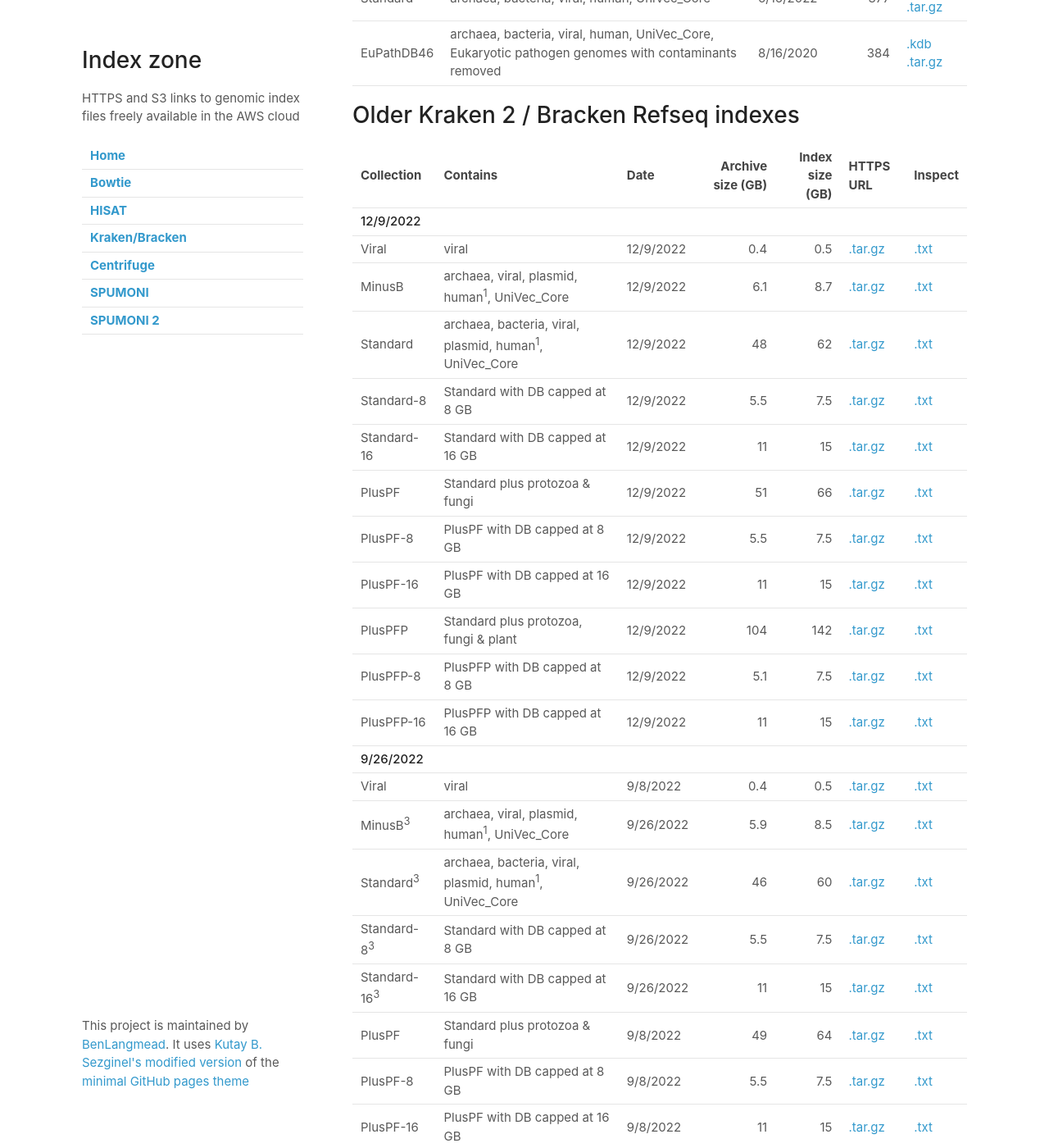
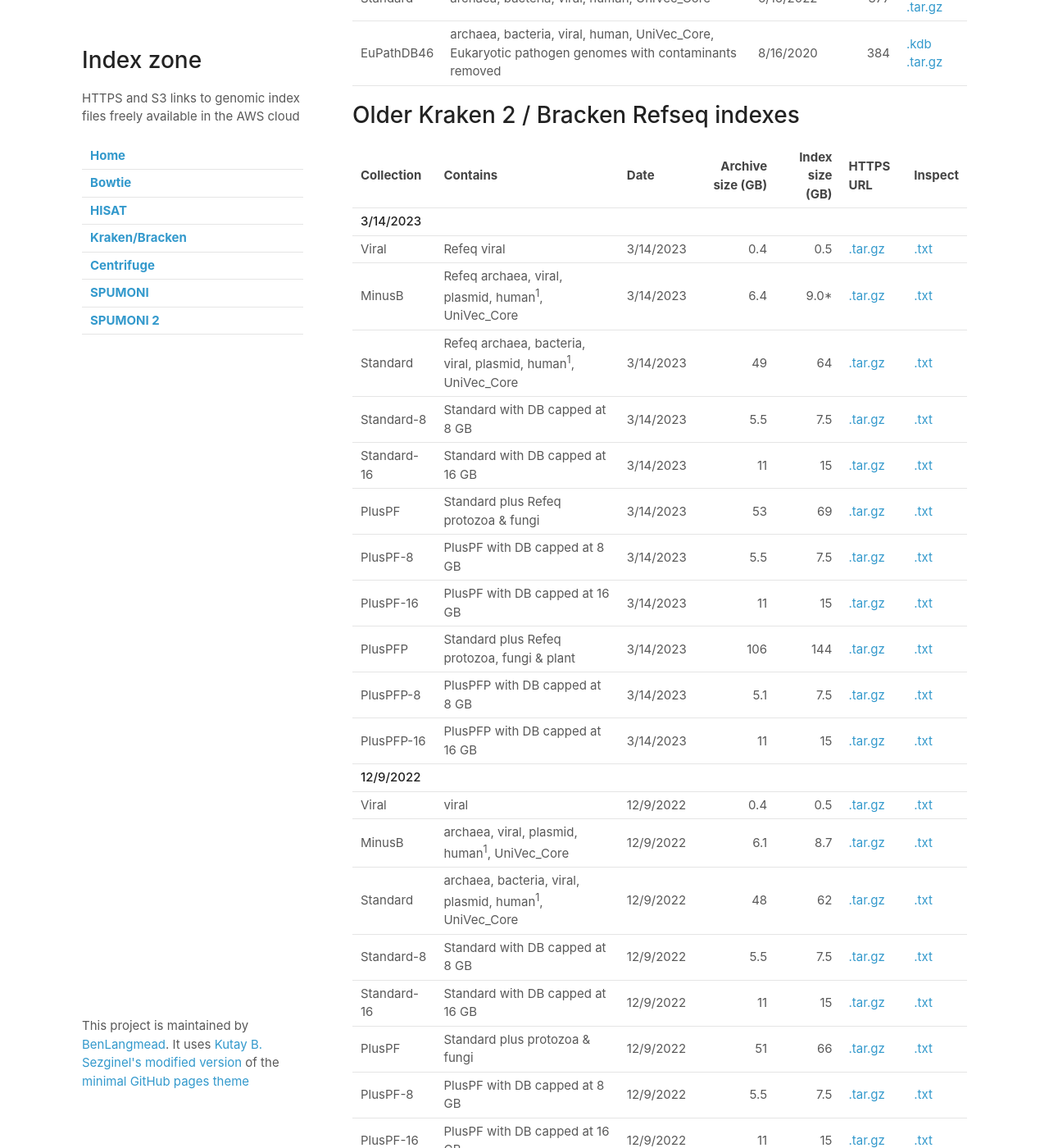
Before and after one commit to BenLangmead/aws-indexes, a Jekyll site: the page built from docs/k2.md, in a window 1280 px wide and 1400 px high, scrolled down 2301 px. Shown: the whole window at 82% size. Built offline with Jekyll 4.4.1, drawn with Linux system fonts in a browser that asks for light colours; our own code applies the rules of GitHub Pages for plain Markdown files; some of the changed lines change nothing that is shown; some of the changed text lies outside the part shown.

Commit message:
new indexes for June 23

```diff
--- a/docs/k2.md
+++ b/docs/k2.md
@@ -6,7 +6,7 @@
 
 # Kraken 2 / Bracken Refseq indexes
 
-### Latest: March 2023 update, plus May 2023 nt addition
+### Latest: June 2023 update, plus May 2023 nt addition
 
 Starting Fall 2020, we began creating indexes for more combinations of RefSeq databases.
 All packages contain a Kraken 2 database along with Bracken databases built for 50, 75, 100, 150, 200, 250 and 300-mers.
@@ -20,21 +20,21 @@
 
 <div class="datatable-begin"></div>
 
-Collection             | Contains                                                                | Date      | Archive size (GB) | Index size (GB) | HTTPS URL                          | Inspect
----------------------- |-------------------------------------------------------------------------|-----------|------------------:|----------------:|------------------------------------| -----------------------------------------
-Viral                  | Refeq viral                                                             | 3/14/2023 |               0.4 |             0.5 | [.tar.gz][k2_viral_20230314]       | [.txt][k2_viral_20230314_inspect]
-MinusB                 | Refeq archaea, viral, plasmid, human<sup>1</sup>, UniVec_Core           | 3/14/2023 |               6.4 |            9.0* | [.tar.gz][k2_minusb_20230314]      | [.txt][k2_minusb_20230314_inspect]
-Standard               | Refeq archaea, bacteria, viral, plasmid, human<sup>1</sup>, UniVec_Core | 3/14/2023 |                49 |              64 | [.tar.gz][k2_standard_20230314]    | [.txt][k2_standard_20230314_inspect]
-Standard-8             | Standard with DB capped at 8 GB                                         | 3/14/2023 |               5.5 |             7.5 | [.tar.gz][k2_standard_8_20230314]  | [.txt][k2_standard_8_20230314_inspect]
-Standard-16            | Standard with DB capped at 16 GB                                        | 3/14/2023 |                11 |              15 | [.tar.gz][k2_standard_16_20230314] | [.txt][k2_standard_16_20230314_inspect]
-PlusPF                 | Standard plus Refeq protozoa & fungi                                    | 3/14/2023 |                53 |              69 | [.tar.gz][k2_pluspf_20230314]      | [.txt][k2_pluspf_20230314_inspect]
-PlusPF-8               | PlusPF with DB capped at 8 GB                                           | 3/14/2023 |               5.5 |             7.5 | [.tar.gz][k2_pluspf_8_20230314]    | [.txt][k2_pluspf_8_20230314_inspect]
-PlusPF-16              | PlusPF with DB capped at 16 GB                                          | 3/14/2023 |                11 |              15 | [.tar.gz][k2_pluspf_16_20230314]   | [.txt][k2_pluspf_16_20230314_inspect]
-PlusPFP                | Standard plus Refeq protozoa, fungi & plant                             | 3/14/2023 |               106 |             144 | [.tar.gz][k2_pluspfp_20230314]     | [.txt][k2_pluspfp_20230314_inspect]
-PlusPFP-8              | PlusPFP with DB capped at 8 GB                                          | 3/14/2023 |               5.1 |             7.5 | [.tar.gz][k2_pluspfp_8_20230314]   | [.txt][k2_pluspfp_8_20230314_inspect]
-PlusPFP-16             | PlusPFP with DB capped at 16 GB                                         | 3/14/2023 |                11 |              15 | [.tar.gz][k2_pluspfp_16_20230314]  | [.txt][k2_pluspfp_16_20230314_inspect]
-nt Database            | Very large collection, inclusive of GenBank, RefSeq, TPA and PDB        | 5/2/2023  |               360 |             480 | [.tar.gz][k2_nt_20230502]          | [.txt][k2_nt_20230502_inspect]
-EuPathDB46<sup>2</sup> | Eukaryotic pathogen genomes with contaminants removed                   | 4/18/2023 |               8.4 |              11 | [.tar.gz][k2_eupathdb_20230418]    | [.txt][k2_eupathdb_20230418_inspect]
+Collection             | Contains                                                                | Date       | Archive size (GB) | Index size (GB) | HTTPS URL                          | Inspect
+---------------------- |-------------------------------------------------------------------------|------------|------------------:|----------------:|------------------------------------| -----------------------------------------
+Viral                  | Refeq viral                                                             | 6/5/2023   |               0.5 |             0.6 | [.tar.gz][k2_viral_20230605]       | [.txt][k2_viral_20230605_inspect]
+MinusB                 | Refeq archaea, viral, plasmid, human<sup>1</sup>, UniVec_Core           | 6/5/2023   |               6.5 |             9.4 | [.tar.gz][k2_minusb_20230605]      | [.txt][k2_minusb_20230605_inspect]
+Standard               | Refeq archaea, bacteria, viral, plasmid, human<sup>1</sup>, UniVec_Core | 6/5/2023   |                51 |              67 | [.tar.gz][k2_standard_20230605]    | [.txt][k2_standard_20230605_inspect]
+Standard-8             | Standard with DB capped at 8 GB                                         | 6/5/2023   |               5.5 |             7.5 | [.tar.gz][k2_standard_8_20230605]  | [.txt][k2_standard_8_20230605_inspect]
+Standard-16            | Standard with DB capped at 16 GB                                        | 6/5/2023   |                11 |              15 | [.tar.gz][k2_standard_16_20230605] | [.txt][k2_standard_16_20230605_inspect]
+PlusPF                 | Standard plus Refeq protozoa & fungi                                    | 6/5/2023   |                55 |              71 | [.tar.gz][k2_pluspf_20230605]      | [.txt][k2_pluspf_20230605_inspect]
+PlusPF-8               | PlusPF with DB capped at 8 GB                                           | 6/5/2023   |               5.5 |             7.5 | [.tar.gz][k2_pluspf_8_20230605]    | [.txt][k2_pluspf_8_20230605_inspect]
+PlusPF-16              | PlusPF with DB capped at 16 GB                                          | 6/5/2023   |                11 |              15 | [.tar.gz][k2_pluspf_16_20230605]   | [.txt][k2_pluspf_16_20230605_inspect]
+PlusPFP                | Standard plus Refeq protozoa, fungi & plant                             | 6/5/2023   |               108 |             148 | [.tar.gz][k2_pluspfp_20230605]     | [.txt][k2_pluspfp_20230605_inspect]
+PlusPFP-8              | PlusPFP with DB capped at 8 GB                                          | 6/5/2023   |               5.1 |             7.5 | [.tar.gz][k2_pluspfp_8_20230605]   | [.txt][k2_pluspfp_8_20230605_inspect]
+PlusPFP-16             | PlusPFP with DB capped at 16 GB                                         | 6/5/2023   |                10 |              15 | [.tar.gz][k2_pluspfp_16_20230605]  | [.txt][k2_pluspfp_16_20230605_inspect]
+nt Database            | Very large collection, inclusive of GenBank, RefSeq, TPA and PDB        | 5/2/2023   |               360 |             480 | [.tar.gz][k2_nt_20230502]          | [.txt][k2_nt_20230502_inspect]
+EuPathDB46<sup>2</sup> | Eukaryotic pathogen genomes with contaminants removed                   | 4/18/2023  |               8.4 |              11 | [.tar.gz][k2_eupathdb_20230418]    | [.txt][k2_eupathdb_20230418_inspect]
 
 <!--
 EuPathDB46<sup>2</sup> | Eukaryotic pathogen genomes with contaminants removed             | 11/13/2020 |              26.4 |            34.1 | [.tar.gz][k2_eupathdb_20201113]    | [.txt][k2_eupathdb_20201113_inspect]
@@ -51,30 +51,32 @@
 
 Corresponding S3 URLs can be obtained by removing `https://genome-idx.s3.amazonaws.com` from the beginning of the URLs linked to above and replacing with `s3://genome-idx`.
 
-[k2_viral_20230314]: https://genome-idx.s3.amazonaws.com/kraken/k2_viral_20230314.tar.gz
-[k2_minusb_20230314]: https://genome-idx.s3.amazonaws.com/kraken/k2_minusb_20230314.tar.gz
-[k2_standard_20230314]: https://genome-idx.s3.amazonaws.com/kraken/k2_standard_20230314.tar.gz
-[k2_standard_8_20230314]: https://genome-idx.s3.amazonaws.com/kraken/k2_standard_08gb_20230314.tar.gz
-[k2_standard_16_20230314]: https://genome-idx.s3.amazonaws.com/kraken/k2_standard_16gb_20230314.tar.gz
-[k2_pluspf_20230314]: https://genome-idx.s3.amazonaws.com/kraken/k2_pluspf_20230314.tar.gz
-[k2_pluspf_8_20230314]: https://genome-idx.s3.amazonaws.com/kraken/k2_pluspf_08gb_20230314.tar.gz
-[k2_pluspf_16_20230314]: https://genome-idx.s3.amazonaws.com/kraken/k2_pluspf_16gb_20230314.tar.gz
-[k2_pluspfp_20230314]: https://genome-idx.s3.amazonaws.com/kraken/k2_pluspfp_20230314.tar.gz
-[k2_pluspfp_8_20230314]: https://genome-idx.s3.amazonaws.com/kraken/k2_pluspfp_08gb_20230314.tar.gz
-[k2_pluspfp_16_20230314]: https://genome-idx.s3.amazonaws.com/kraken/k2_pluspfp_16gb_20230314.tar.gz
+[k2_viral_20230605]: https://genome-idx.s3.amazonaws.com/kraken/k2_viral_20230605.tar.gz
+[k2_minusb_20230605]: https://genome-idx.s3.amazonaws.com/kraken/k2_minusb_20230605.tar.gz
+[k2_standard_20230605]: https://genome-idx.s3.amazonaws.com/kraken/k2_standard_20230605.tar.gz
+[k2_standard_8_20230605]: https://genome-idx.s3.amazonaws.com/kraken/k2_standard_08gb_20230605.tar.gz
+[k2_standard_16_20230605]: https://genome-idx.s3.amazonaws.com/kraken/k2_standard_16gb_20230605.tar.gz
+[k2_pluspf_20230605]: https://genome-idx.s3.amazonaws.com/kraken/k2_pluspf_20230605.tar.gz
+[k2_pluspf_8_20230605]: https://genome-idx.s3.amazonaws.com/kraken/k2_pluspf_08gb_20230605.tar.gz
+[k2_pluspf_16_20230605]: https://genome-idx.s3.amazonaws.com/kraken/k2_pluspf_16gb_20230605.tar.gz
+[k2_pluspfp_20230605]: https://genome-idx.s3.amazonaws.com/kraken/k2_pluspfp_20230605.tar.gz
+[k2_pluspfp_8_20230605]: https://genome-idx.s3.amazonaws.com/kraken/k2_pluspfp_08gb_20230605.tar.gz
+[k2_pluspfp_16_20230605]: https://genome-idx.s3.amazonaws.com/kraken/k2_pluspfp_16gb_20230605.tar.gz
+
+[k2_viral_20230605_inspect]: https://genome-idx.s3.amazonaws.com/kraken/viral_20230605/inspect.txt
+[k2_minusb_20230605_inspect]: https://genome-idx.s3.amazonaws.com/kraken/minusb_20230605/inspect.txt
+[k2_standard_20230605_inspect]: https://genome-idx.s3.amazonaws.com/kraken/standard_20230605/inspect.txt
+[k2_standard_8_20230605_inspect]: https://genome-idx.s3.amazonaws.com/kraken/standard_08gb_20230605/inspect.txt
+[k2_standard_16_20230605_inspect]: https://genome-idx.s3.amazonaws.com/kraken/standard_16gb_20230605/inspect.txt
+[k2_pluspf_20230605_inspect]: https://genome-idx.s3.amazonaws.com/kraken/pluspf_20230605/inspect.txt
+[k2_pluspf_8_20230605_inspect]: https://genome-idx.s3.amazonaws.com/kraken/pluspf_08gb_20230605/inspect.txt
+[k2_pluspf_16_20230605_inspect]: https://genome-idx.s3.amazonaws.com/kraken/pluspf_16gb_20230605/inspect.txt
+[k2_pluspfp_20230605_inspect]: https://genome-idx.s3.amazonaws.com/kraken/pluspfp_20230605/inspect.txt
+[k2_pluspfp_8_20230605_inspect]: https://genome-idx.s3.amazonaws.com/kraken/pluspfp_08gb_20230605/inspect.txt
+[k2_pluspfp_16_20230605_inspect]: https://genome-idx.s3.amazonaws.com/kraken/pluspfp_16gb_20230605/inspect.txt
+
 [k2_nt_20230502]: https://genome-idx.s3.amazonaws.com/kraken/k2_nt_20230502.tar.gz
 
-[k2_viral_20230314_inspect]: https://genome-idx.s3.amazonaws.com/kraken/viral_20230314/inspect.txt
-[k2_minusb_20230314_inspect]: https://genome-idx.s3.amazonaws.com/kraken/minusb_20230314/inspect.txt
-[k2_standard_20230314_inspect]: https://genome-idx.s3.amazonaws.com/kraken/standard_20230314/inspect.txt
-[k2_standard_8_20230314_inspect]: https://genome-idx.s3.amazonaws.com/kraken/standard_08gb_20230314/inspect.txt
-[k2_standard_16_20230314_inspect]: https://genome-idx.s3.amazonaws.com/kraken/standard_16gb_20230314/inspect.txt
-[k2_pluspf_20230314_inspect]: https://genome-idx.s3.amazonaws.com/kraken/pluspf_20230314/inspect.txt
-[k2_pluspf_8_20230314_inspect]: https://genome-idx.s3.amazonaws.com/kraken/pluspf_08gb_20230314/inspect.txt
-[k2_pluspf_16_20230314_inspect]: https://genome-idx.s3.amazonaws.com/kraken/pluspf_16gb_20230314/inspect.txt
-[k2_pluspfp_20230314_inspect]: https://genome-idx.s3.amazonaws.com/kraken/pluspfp_20230314/inspect.txt
-[k2_pluspfp_8_20230314_inspect]: https://genome-idx.s3.amazonaws.com/kraken/pluspfp_08gb_20230314/inspect.txt
-[k2_pluspfp_16_20230314_inspect]: https://genome-idx.s3.amazonaws.com/kraken/pluspfp_16gb_20230314/inspect.txt
 [k2_nt_20230502_inspect]: https://genome-idx.s3.amazonaws.com/kraken/nt_20230502/inspect.txt
 
 # Kraken 2 / Bracken 16s RNA indexes
@@ -123,6 +125,18 @@
 
 Collection    | Contains                                                                             | Date        | Archive size (GB) | Index size (GB) |                          HTTPS URL | Inspect
 ------------- |--------------------------------------------------------------------------------------|-------------| -----------------:| ---------------:| ---------------------------------- | -------
+**3/14/2023** |                                                                                      |             |                   |                 |                                    |
+Viral                  | Refeq viral                                                             | 3/14/2023 |               0.4 |             0.5 | [.tar.gz][k2_viral_20230314]       | [.txt][k2_viral_20230314_inspect]
+MinusB                 | Refeq archaea, viral, plasmid, human<sup>1</sup>, UniVec_Core           | 3/14/2023 |               6.4 |            9.0* | [.tar.gz][k2_minusb_20230314]      | [.txt][k2_minusb_20230314_inspect]
+Standard               | Refeq archaea, bacteria, viral, plasmid, human<sup>1</sup>, UniVec_Core | 3/14/2023 |                49 |              64 | [.tar.gz][k2_standard_20230314]    | [.txt][k2_standard_20230314_inspect]
+Standard-8             | Standard with DB capped at 8 GB                                         | 3/14/2023 |               5.5 |             7.5 | [.tar.gz][k2_standard_8_20230314]  | [.txt][k2_standard_8_20230314_inspect]
+Standard-16            | Standard with DB capped at 16 GB                                        | 3/14/2023 |                11 |              15 | [.tar.gz][k2_standard_16_20230314] | [.txt][k2_standard_16_20230314_inspect]
+PlusPF                 | Standard plus Refeq protozoa & fungi                                    | 3/14/2023 |                53 |              69 | [.tar.gz][k2_pluspf_20230314]      | [.txt][k2_pluspf_20230314_inspect]
+PlusPF-8               | PlusPF with DB capped at 8 GB                                           | 3/14/2023 |               5.5 |             7.5 | [.tar.gz][k2_pluspf_8_20230314]    | [.txt][k2_pluspf_8_20230314_inspect]
+PlusPF-16              | PlusPF with DB capped at 16 GB                                          | 3/14/2023 |                11 |              15 | [.tar.gz][k2_pluspf_16_20230314]   | [.txt][k2_pluspf_16_20230314_inspect]
+PlusPFP                | Standard plus Refeq protozoa, fungi & plant                             | 3/14/2023 |               106 |             144 | [.tar.gz][k2_pluspfp_20230314]     | [.txt][k2_pluspfp_20230314_inspect]
+PlusPFP-8              | PlusPFP with DB capped at 8 GB                                          | 3/14/2023 |               5.1 |             7.5 | [.tar.gz][k2_pluspfp_8_20230314]   | [.txt][k2_pluspfp_8_20230314_inspect]
+PlusPFP-16             | PlusPFP with DB capped at 16 GB                                         | 3/14/2023 |                11 |              15 | [.tar.gz][k2_pluspfp_16_20230314]  | [.txt][k2_pluspfp_16_20230314_inspect]
 **12/9/2022** |                                                                                      |             |                   |                 |                                    |
 Viral                  | viral                                                             | 12/9/2022  |               0.4 |             0.5 | [.tar.gz][k2_viral_20221209]       | [.txt][k2_viral_20221209_inspect]
 MinusB                 | archaea, viral, plasmid, human<sup>1</sup>, UniVec_Core           | 12/9/2022  |               6.1 |             8.7 | [.tar.gz][k2_minusb_20221209]      | [.txt][k2_minusb_20221209_inspect]
@@ -196,6 +210,30 @@
 PlusPFP-16    | PlusPFP with DB capped at 16 GB                                                      | 9/19/2020   |              10.7 |            14.9 | [.tar.gz][k2_pluspfp_16_20200919]  | [.txt][k2_pluspfp_16_20200919_inspect]
 
 3. The PlusPF database (including PlusPF-8 and PlusPF-16), as well as the PlusPFP database (including PlusPFP-8 and PlusPFP-16) posted on 5/17/2021 mistakenly omitted genomes from Refseq "fungi".  We posted the fixed databases on 1/27 and 1/28/2021.
+
+[k2_viral_20230314]: https://genome-idx.s3.amazonaws.com/kraken/k2_viral_20230314.tar.gz
+[k2_minusb_20230314]: https://genome-idx.s3.amazonaws.com/kraken/k2_minusb_20230314.tar.gz
+[k2_standard_20230314]: https://genome-idx.s3.amazonaws.com/kraken/k2_standard_20230314.tar.gz
+[k2_standard_8_20230314]: https://genome-idx.s3.amazonaws.com/kraken/k2_standard_08gb_20230314.tar.gz
+[k2_standard_16_20230314]: https://genome-idx.s3.amazonaws.com/kraken/k2_standard_16gb_20230314.tar.gz
+[k2_pluspf_20230314]: https://genome-idx.s3.amazonaws.com/kraken/k2_pluspf_20230314.tar.gz
+[k2_pluspf_8_20230314]: https://genome-idx.s3.amazonaws.com/kraken/k2_pluspf_08gb_20230314.tar.gz
+[k2_pluspf_16_20230314]: https://genome-idx.s3.amazonaws.com/kraken/k2_pluspf_16gb_20230314.tar.gz
+[k2_pluspfp_20230314]: https://genome-idx.s3.amazonaws.com/kraken/k2_pluspfp_20230314.tar.gz
+[k2_pluspfp_8_20230314]: https://genome-idx.s3.amazonaws.com/kraken/k2_pluspfp_08gb_20230314.tar.gz
+[k2_pluspfp_16_20230314]: https://genome-idx.s3.amazonaws.com/kraken/k2_pluspfp_16gb_20230314.tar.gz
+
+[k2_viral_20230314_inspect]: https://genome-idx.s3.amazonaws.com/kraken/viral_20230314/inspect.txt
+[k2_minusb_20230314_inspect]: https://genome-idx.s3.amazonaws.com/kraken/minusb_20230314/inspect.txt
+[k2_standard_20230314_inspect]: https://genome-idx.s3.amazonaws.com/kraken/standard_20230314/inspect.txt
+[k2_standard_8_20230314_inspect]: https://genome-idx.s3.amazonaws.com/kraken/standard_08gb_20230314/inspect.txt
+[k2_standard_16_20230314_inspect]: https://genome-idx.s3.amazonaws.com/kraken/standard_16gb_20230314/inspect.txt
+[k2_pluspf_20230314_inspect]: https://genome-idx.s3.amazonaws.com/kraken/pluspf_20230314/inspect.txt
+[k2_pluspf_8_20230314_inspect]: https://genome-idx.s3.amazonaws.com/kraken/pluspf_08gb_20230314/inspect.txt
+[k2_pluspf_16_20230314_inspect]: https://genome-idx.s3.amazonaws.com/kraken/pluspf_16gb_20230314/inspect.txt
+[k2_pluspfp_20230314_inspect]: https://genome-idx.s3.amazonaws.com/kraken/pluspfp_20230314/inspect.txt
+[k2_pluspfp_8_20230314_inspect]: https://genome-idx.s3.amazonaws.com/kraken/pluspfp_08gb_20230314/inspect.txt
+[k2_pluspfp_16_20230314_inspect]: https://genome-idx.s3.amazonaws.com/kraken/pluspfp_16gb_20230314/inspect.txt
 
 [k2_viral_20221209]: https://genome-idx.s3.amazonaws.com/kraken/k2_viral_20221209.tar.gz
 [k2_minusb_20221209]: https://genome-idx.s3.amazonaws.com/kraken/k2_minusb_20221209.tar.gz
```
